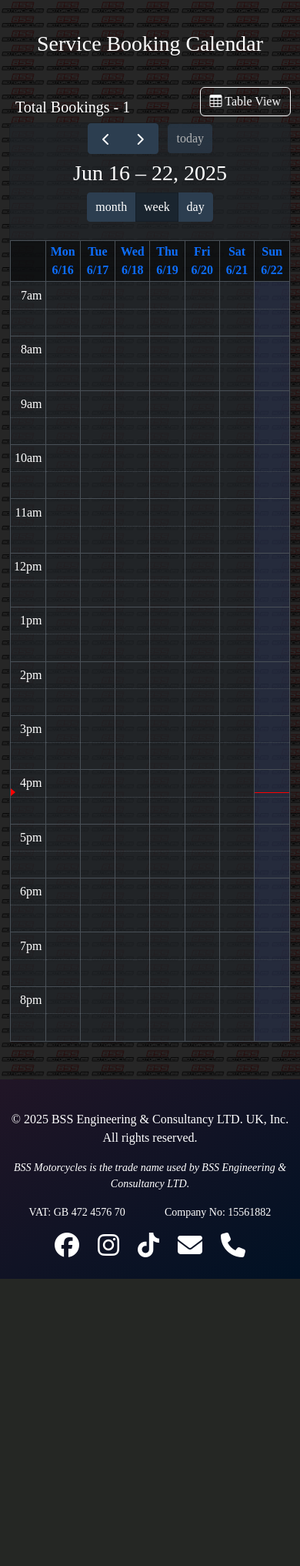
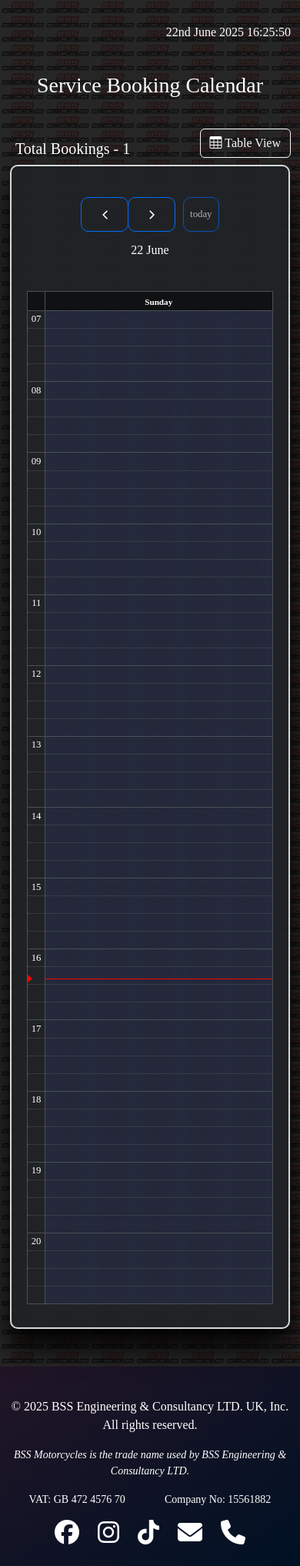
Before and after one commit to AshfaaqK/Bike-Safe-Storage, a Flask app: page /calendar in a window 390 px wide. Shown: the part 114-2148 px from the top of the page at 77% size. Before the commit the page ends 1775 px from the top, so only its background shows below. Run offline with Flask 3, Linux system fonts and the light colour scheme; tables that the repository leaves empty hold one stand-in row (values such as "Sample post"); lists and menus that the app fills with data are empty; some libraries are stand-ins or nearby versions.

Commit message:
feat: enhance calendar functionality with responsive design, live clock, and improved event display

```diff
--- a/app/static/css/styles.css
+++ b/app/static/css/styles.css
@@ -1,5 +1,10 @@
 body {
     font-family: "Bahnschrift";
+}
+
+a {
+    color: rgb(255, 255, 255);
+    text-decoration: none;
 }
 
 /* Header */
@@ -99,43 +104,98 @@ a {
 
 /* Calendar */
 
+.current-datetime {
+    color: #fff;
+    font-weight: 200;
+    margin-top: 30px;
+}
+
 #calendar {
     --fc-border-color: #495057;
     --fc-today-bg-color: rgba(63, 81, 181, 0.15);
     --fc-neutral-bg-color: transparent;
     --fc-page-bg-color: rgba(0, 0, 0, 0.5);
     --fc-event-border-color: transparent;
+    padding: 40px 20px 30px 20px;
+    backdrop-filter: blur(6px);
+    box-shadow: 0 25px 35px rgba(0, 0, 0, 0.9);
+    border: 2px #d8d8d8 solid;
+    border-radius: 10px;
 }
 
-.fc .fc-timegrid-slot {
-    height: 2.2em !important;
+.fc-header-toolbar {
+    padding-left: 20px;
+    padding-right: 20px;
+}
+
+.fc-button {
+    border: 1px #006eff solid !important;
+    background-color: transparent !important;
+    border-radius: 10px !important;
+    height: 45px !important;
+    font-size: large !important;
+}
+
+.fc-button:hover {
+    background-color: rgba(0, 110, 255, 0.1) !important;
+}
+
+.fc-button:disabled {
+    background-color: transparent !important;
+}
+
+.fc-prev-button, .fc-next-button {
+    width: 62px !important;
+}
+
+.fc-today-button, .fc-dayGridMonth-button, .fc-timeGridWeek-button, .fc-timeGridDay-button {
+    padding-left: 20px !important;
+    padding-right: 20px !important;
+}
+
+.fc-button-active {
+    background-color: #006eff !important;
+}
+
+.fc-button-active:hover {
+    background-color: #006eff !important;
 }
 
 .fc-timegrid-event-harness {
     width: 102%;
+    cursor: pointer;
+}
+
+.fc-timegrid-event {
+    transition: background-color 0.3s ease;
+    min-height: initial;
+    height: fit-content;
+}
+
+.fc-timegrid-event:hover {
+    background-color: rgba(110, 110, 110, 0.774) !important;
 }
 
 .fc-event {
     border-radius: 4px;
     padding: 1px 6px;
-    font-size: 0.85rem;
+    font-size: 1rem !important;
 }
 
 .fc-event-new {
-    background-color: #0dcaf0;
+    background-color: #0b94af !important;
 }
 
 .fc-event-confirmed {
-    background-color: #198754;
+    background-color: #198754 !important;
 }
 
 .fc-event-completed {
-    background-color: #0d6efd;
+    background-color: #4700cc !important;
 }
 
 .fc-event-cancelled {
-    background-color: #dc3545;
-    opacity: 0.7;
+    background-color: #dc3545 !important;
 }
 
 .fc-event-content {
@@ -171,6 +231,79 @@ a {
 
     .fc-toolbar-title {
         font-size: 1.2rem;
+    }
+}
+
+/* Calendar Responsive Styles */
+@media (max-width: 767px) {
+    /* Smaller font sizes for mobile */
+    .fc .fc-toolbar-title {
+        font-size: 1.1rem !important;
+    }
+
+    /* Compact buttons */
+    .fc .fc-button {
+        padding: 0.3rem 0.5rem !important;
+        font-size: 0.8rem !important;
+    }
+
+    /* Adjust time slots */
+    .fc .fc-timegrid-slot {
+        height: 1.8em !important;
+        font-size: 0.8rem !important;
+    }
+
+    /* Compact events */
+    .fc-event {
+        font-size: 0.7rem !important;
+        padding: 0 2px !important;
+    }
+
+    /* Hide some elements on small screens */
+    .fc-col-header-cell-cushion {
+        font-size: 0.7rem !important;
+    }
+
+    /* Modal adjustments */
+    #bookingModal .modal-dialog {
+        margin: 0.5rem;
+    }
+
+    #bookingModal .modal-content {
+        width: 100vw;
+        margin-left: -15px;
+    }
+}
+
+@media (max-width: 575px) {
+    /* Even more compact view for very small screens */
+    .fc .fc-toolbar {
+        flex-direction: column;
+        gap: 0.3rem;
+    }
+
+    .fc .fc-toolbar-title {
+        font-size: 1rem !important;
+        margin: 0.3rem 0 !important;
+    }
+
+    /* Stack calendar toolbar buttons */
+    .fc-toolbar-chunk {
+        display: flex;
+        justify-content: center;
+        margin-bottom: 0.3rem;
+    }
+
+    /* Event content adjustments */
+    .fc-event-content div {
+        white-space: nowrap;
+        overflow: hidden;
+        text-overflow: ellipsis;
+    }
+
+    /* Hide non-essential event info on smallest screens */
+    .fc-event-content div:nth-child(2) {
+        display: none;
     }
 }
 
@@ -438,6 +571,15 @@ input[type="datetime-local"]::-webkit-calendar-picker-indicator {
     width: 100%;
 }
 
+.login-instead {
+    color: #006eff;
+}
+
+.login-instead:hover {
+    color: #3183ff;
+    text-decoration: underline;
+}
+
 /* Footer */
 
 .footer {
--- a/app/static/js/calendar-behaviour.js
+++ b/app/static/js/calendar-behaviour.js
@@ -3,17 +3,35 @@ document.addEventListener('DOMContentLoaded', function () {
     const bookingModal = new bootstrap.Modal(document.getElementById('bookingModal'));
     let currentBookingId = null;
 
-    const calendar = new FullCalendar.Calendar(calendarEl, {
-        initialView: 'timeGridWeek',
+    const calendar = new window.FullCalendar.Calendar(calendarEl, {
+        initialView: window.innerWidth < 768 ? 'timeGridDay' : 'timeGridWeek',
+
+        locale: 'en-GB',
+
         headerToolbar: {
             left: 'prev,next today',
             center: 'title',
-            right: 'dayGridMonth,timeGridWeek,timeGridDay'
+            right: window.innerWidth < 768 ? '' : 'dayGridMonth,timeGridWeek,timeGridDay'
         },
+
+        views: {
+            dayGridMonth: {
+                titleFormat: { year: 'numeric', month: 'long' }
+            },
+
+            timeGridWeek: {
+                titleFormat: { month: 'long', day: 'numeric' }
+            },
+
+            timeGridDay: {
+                titleFormat: { day: 'numeric', month: 'long' }
+            }
+        },
+
         firstDay: 1, // Monday
         slotMinTime: "07:00:00",
         slotMaxTime: "21:00:00",
-        slotDuration: '00:30:00',
+        slotDuration: '00:15:00',
         slotLabelInterval: '01:00:00',
         allDaySlot: false,
         nowIndicator: true,
@@ -54,9 +72,8 @@ document.addEventListener('DOMContentLoaded', function () {
             return {
                 html: `
                     <div class="fc-event-content p-1">
-                        <div class="fw-bold">${arg.timeText}</div>
-                        <div>${arg.event.title}</div>
-                        <small>${arg.event.extendedProps.customer.split(' ')[0]}</small>
+                        <div class="fw-bold">${arg.timeText} - ${arg.event.title.split(' ')[0]}</div>
+                        <div>${arg.event.extendedProps.customer} - ${arg.event.title.split(' ')[2]}</div>
                     </div>
                 `
             };
@@ -100,4 +117,49 @@ document.addEventListener('DOMContentLoaded', function () {
             default: return 'bg-secondary';
         }
     }
+
+    window.addEventListener('resize', function () {
+        if (window.innerWidth < 768) {
+            calendar.changeView('timeGridDay');
+            calendar.setOption('headerToolbar', {
+                left: 'prev,next today',
+                center: 'title',
+                right: ''
+            });
+        } else {
+            calendar.changeView('timeGridWeek');
+            calendar.setOption('headerToolbar', {
+                left: 'prev,next today',
+                center: 'title',
+                right: 'dayGridMonth,timeGridWeek,timeGridDay'
+            });
+        }
+    });
+
+    function formatCurrentDateTime() {
+        const now = new Date();
+        const day = now.getDate();
+        const month = now.toLocaleString('en-GB', { month: 'long' });
+        const year = now.getFullYear();
+        const hours = now.getHours().toString().padStart(2, '0');
+        const minutes = now.getMinutes().toString().padStart(2, '0');
+        const seconds = now.getSeconds().toString().padStart(2, '0');
+
+        const suffix =
+            (day === 1 || day === 21 || day === 31) ? 'st' :
+                (day === 2 || day === 22) ? 'nd' :
+                    (day === 3 || day === 23) ? 'rd' : 'th';
+
+        return `${day}${suffix} ${month} ${year} ${hours}:${minutes}:${seconds}`;
+    }
+
+    function updateLiveClock() {
+        const clockElement = document.getElementById('currentDateTime');
+        if (clockElement) {
+            clockElement.textContent = formatCurrentDateTime();
+        }
+    }
+
+    updateLiveClock();
+    setInterval(updateLiveClock, 1000);
 });
--- a/app/templates/bookings.html
+++ b/app/templates/bookings.html
@@ -47,7 +47,7 @@
                 </div>
                 <div class="btn-group ms-4">
                     <a href="{{ url_for('views.view_calendar') }}" class="btn btn-outline-light">
-                        <i class="bi bi-table"></i> Diary View
+                        <i class="bi bi-calendar-week"></i> Diary View
                     </a>
                 </div>
             </div>
--- a/app/templates/calendar.html
+++ b/app/templates/calendar.html
@@ -15,8 +15,12 @@
             {% endif %}
         {% endwith %}
 
+        <div class="d-flex justify-content-end">
+            <div id="currentDateTime" class="current-datetime"></div>
+        </div>
+
         <div class="d-flex justify-content-center">
-            <h1 class="table-title">Service Booking Calendar</h1>
+            <h1 class="table-title text-center">Service Booking Calendar</h1>
         </div>
 
         <div class="row mb-2 align-items-end">
--- a/app/templates/header.html
+++ b/app/templates/header.html
@@ -84,7 +84,7 @@
                                     <a class="nav-link dropdown-toggle" data-bs-toggle="dropdown" aria-expanded="false">Admin</a>
                                     <ul class="dropdown-menu">
                                         <li><a class="dropdown-item" href="{{ url_for('enquiries.view_enquiries') }}">Enquiries</a></li>
-                                        <li><a class="dropdown-item" href="{{ url_for('bookings.view_bookings') }}">Bookings</a></li>
+                                        <li><a class="dropdown-item" href="{{ url_for('views.view_calendar') }}">Bookings</a></li>
                                         <li><a class="dropdown-item" href="{{ url_for('views.view_stock') }}">Inventory</a></li>
                                     </ul>
                                 </li>
--- a/app/templates/mini-header.html
+++ b/app/templates/mini-header.html
@@ -61,7 +61,7 @@
                                     <a class="nav-link dropdown-toggle" data-bs-toggle="dropdown" aria-expanded="false">Admin</a>
                                     <ul class="dropdown-menu">
                                         <li><a class="dropdown-item" href="{{ url_for('enquiries.view_enquiries') }}">Enquiries</a></li>
-                                        <li><a class="dropdown-item" href="{{ url_for('bookings.view_bookings') }}">Bookings</a></li>
+                                        <li><a class="dropdown-item" href="{{ url_for('views.view_calendar') }}">Bookings</a></li>
                                         <li><a class="dropdown-item" href="{{ url_for('views.view_stock') }}">Inventory</a></li>
                                     </ul>
                                 </li>
--- a/app/templates/register.html
+++ b/app/templates/register.html
@@ -46,7 +46,7 @@
                     <hr>
 
                     <div class="text-center">
-                        <a href="{{ url_for('auth.login') }}">Already have an account? Login here.</a>
+                        <a class="login-instead" href="{{ url_for('auth.login') }}">Already have an account? Login here.</a>
                     </div>
                 </div>
             </div>
```
